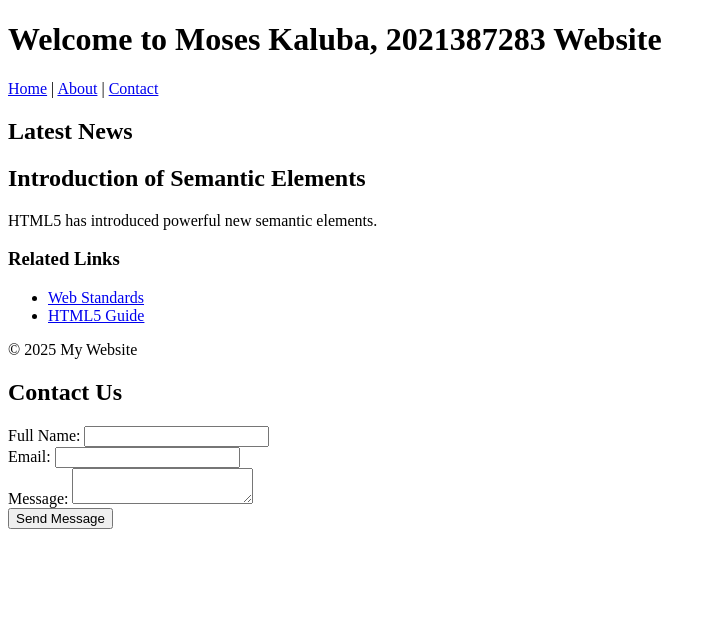
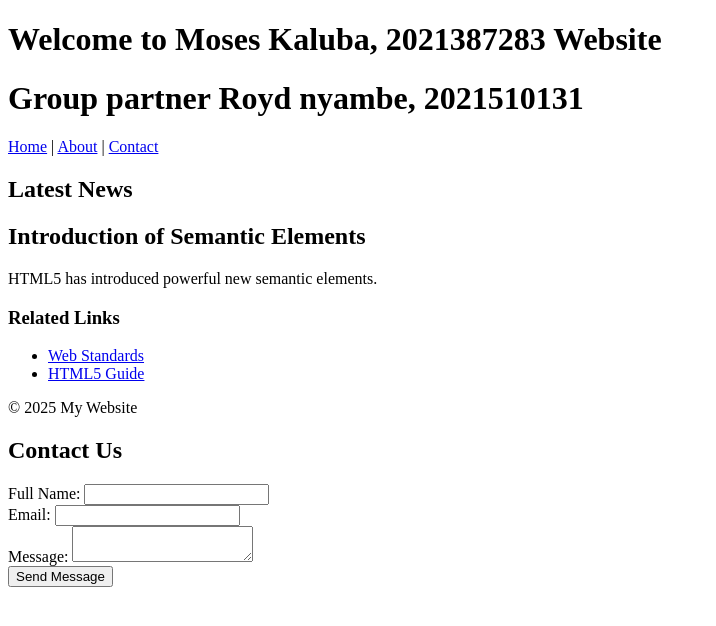
Before and after one commit to Rodhack406/lab2-html, a plain HTML site: page index.html in a window 1280 px wide. Shown: the whole page, without its empty margins (0-716 px from the left). Drawn offline with Linux system fonts and the light colour scheme.

Commit message:
just added an h1 tag with my credentials on it

```diff
--- a/index.html
+++ b/index.html
@@ -9,6 +9,7 @@
 	<body>
 		<header>
 			<h1>Welcome to Moses Kaluba, 2021387283 Website</h1>
+			<h1>Group partner Royd nyambe, 2021510131</h1>
 				<nav>
 					<a href="#">Home</a> |
 					<a href="#">About</a> |
```
